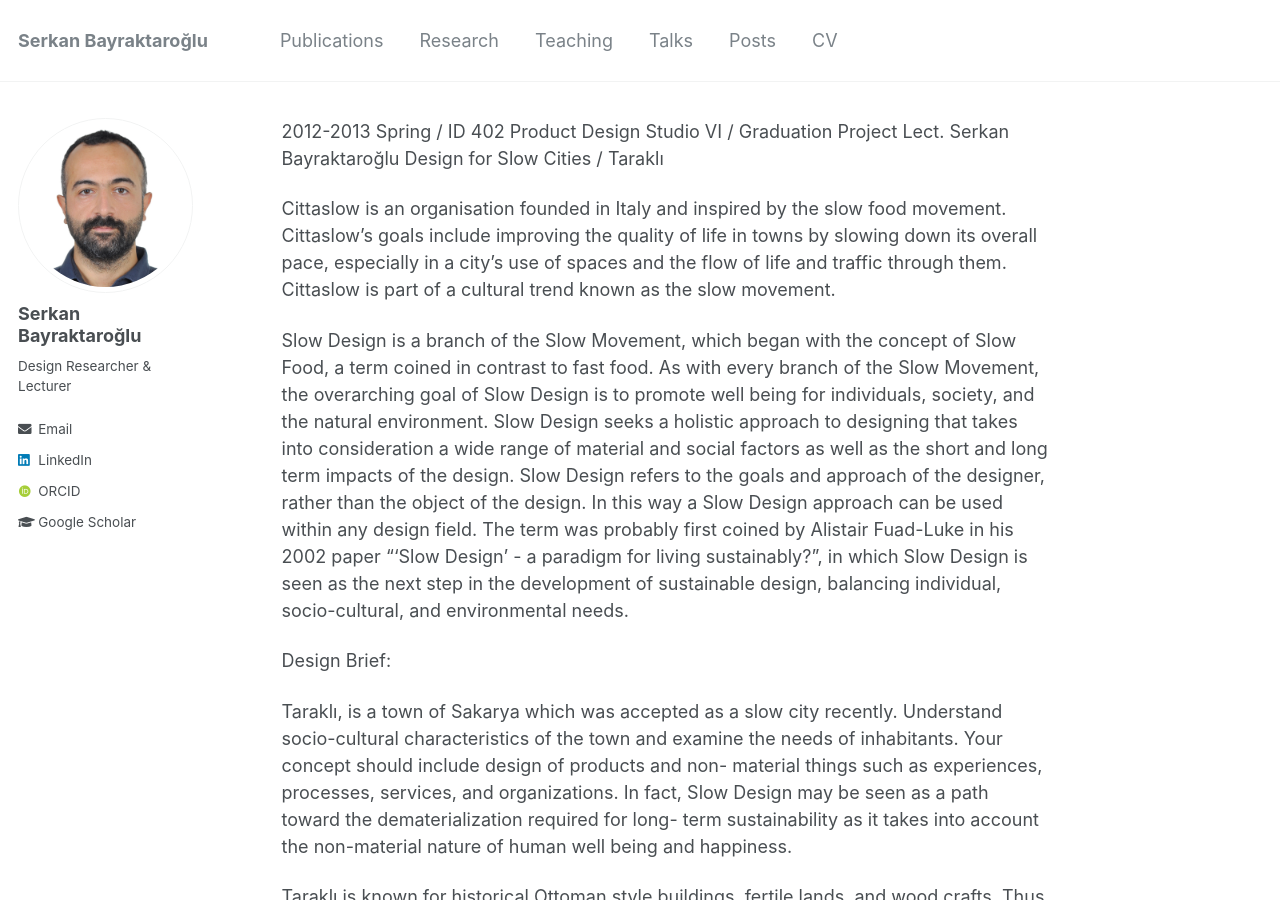
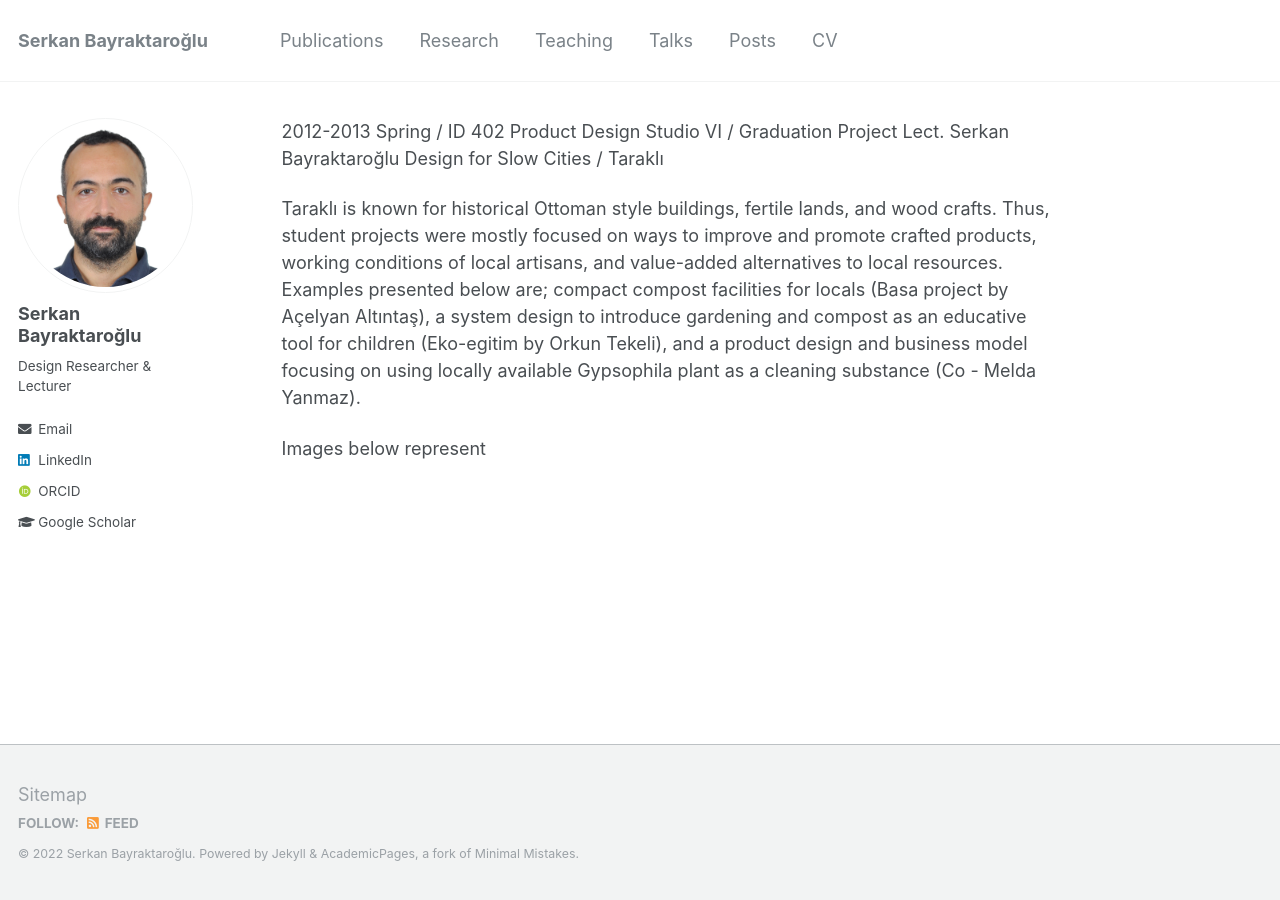
Before and after one commit to serkanbayraktaroglu/serkanbayraktaroglu.github.io, a Jekyll site: the page built from _pages/studio/studio2.md, in a window 1280 px wide and 900 px high. Built offline with Jekyll 4.4.1, drawn with Linux system fonts in a browser that asks for light colours; some web fonts are replaced.

Commit message:
Update studio2.md

```diff
--- a/_pages/studio/studio2.md
+++ b/_pages/studio/studio2.md
@@ -41,14 +41,6 @@ Product Design Studio VI / Graduation Project
 Lect. Serkan Bayraktaroğlu
 Design for Slow Cities / Taraklı
 
-Cittaslow is an organisation founded in Italy and inspired by the slow food movement. Cittaslow's goals include improving the quality of life in towns by slowing down its overall pace, especially in a city's use of spaces and the flow of life and traffic through them. Cittaslow is part of a cultural trend known as the slow movement.
-
-Slow Design is a branch of the Slow Movement, which began with the concept of Slow Food, a term coined in contrast to fast food. As with every branch of the Slow Movement, the overarching goal of Slow Design is to promote well being for individuals, society, and the natural environment. Slow Design seeks a holistic approach to designing that takes into consideration a wide range of material and social factors as well as the short and long term impacts of the design.
-Slow Design refers to the goals and approach of the designer, rather than the object of the design. In this way a Slow Design approach can be used within any design field. The term was probably first coined by Alistair Fuad-Luke in his 2002 paper "'Slow Design' - a paradigm for living sustainably?", in which Slow Design is seen as the next step in the development of sustainable design, balancing individual, socio-cultural, and environmental needs.
-
-Design Brief:
-
-Taraklı, is a town of Sakarya which was accepted as a slow city recently. Understand socio-cultural characteristics of the town and examine the needs of inhabitants. Your concept should include design of products and non- material things such as experiences, processes, services, and organizations. In fact, Slow Design may be seen as a path toward the dematerialization required for long- term sustainability as it takes into account the non-material nature of human well being and happiness.
 
 Taraklı is known for  historical Ottoman style buildings, fertile lands, and wood crafts. Thus, student projects were mostly focused on ways to improve and promote crafted products, working conditions of local artisans, and value-added alternatives to local resources. Examples presented below are; compact compost facilities for locals (Basa project by Açelyan Altıntaş), a system design to introduce gardening and compost as an educative tool for children (Eko-egitim by Orkun Tekeli), and a product design and business model focusing on using locally available Gypsophila plant as a cleaning substance (Co - Melda Yanmaz).
 
```
